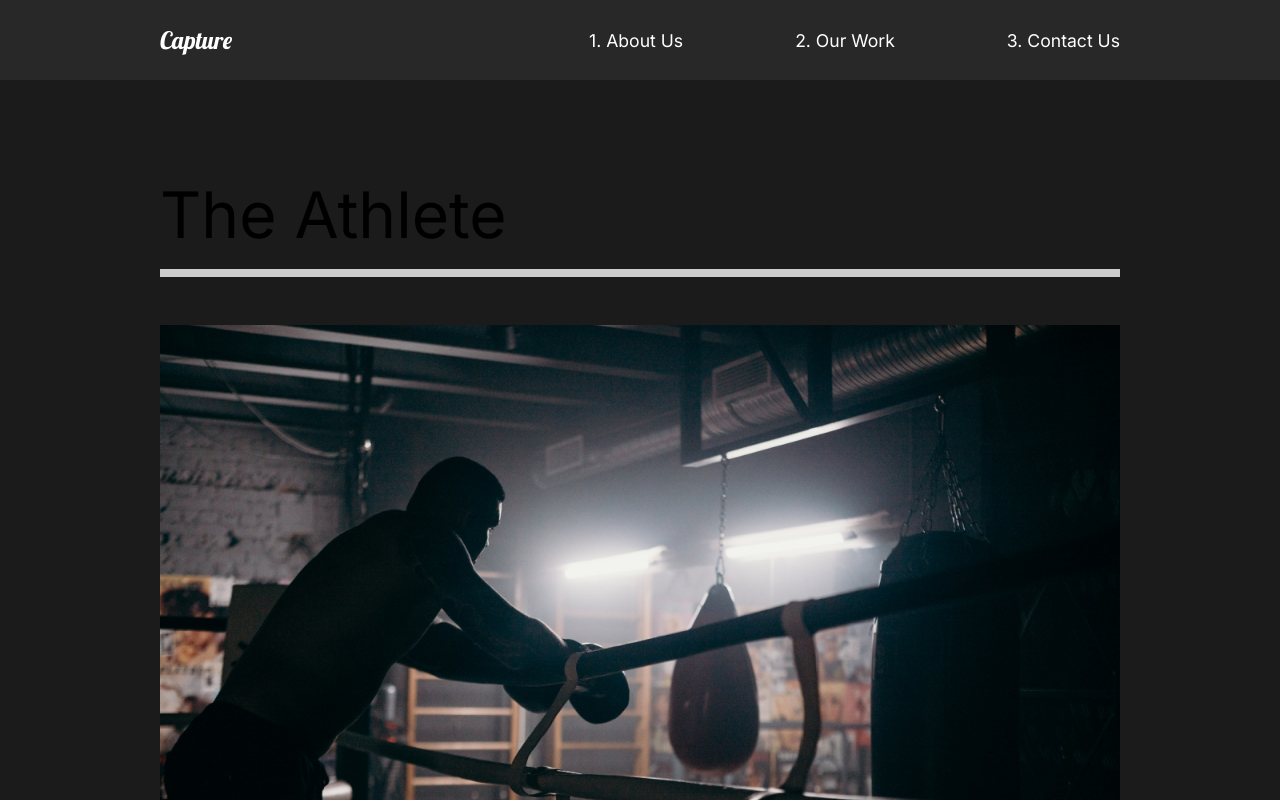
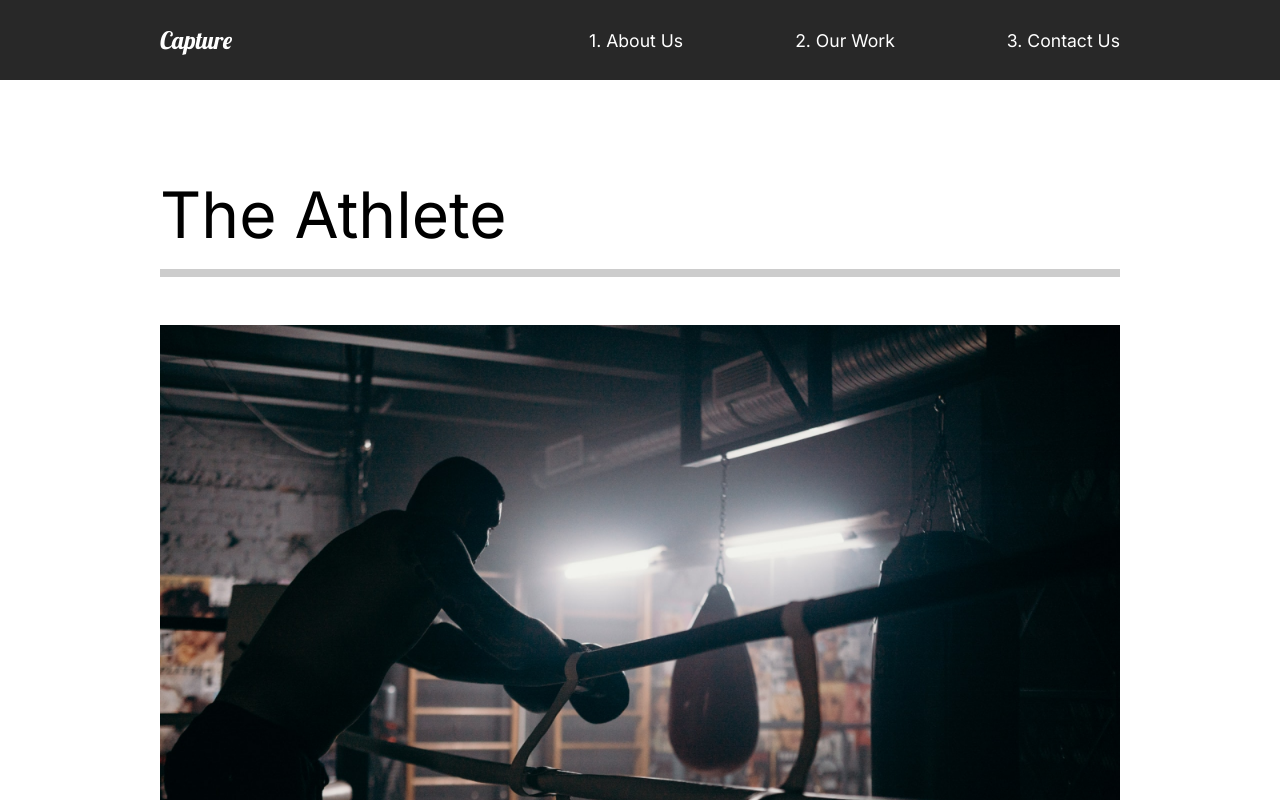
Before and after one commit to harshpandey002/react-demo-portfolio, a React (Create React App) app: page /work in a window 1280 px wide. Shown: the top 800 px of the page. Built offline with nearby package versions, Linux system fonts and the light colour scheme.

Commit message:
Page Transitions

```diff
--- a/src/App.js
+++ b/src/App.js
@@ -1,17 +1,23 @@
+import Nav from "./components/Nav";
 import AboutUs from "./pages/AboutUs";
+import OurWork from "./pages/OurWork";
+import ContactUs from "./pages/ContactUs";
+
 import GlobalStyle from "./components/GlobalStyle";
-import Nav from "./components/Nav";
-import ContactUs from "./pages/ContactUs";
-import OurWork from "./pages/OurWork";
-import { Switch, Route } from "react-router-dom";
+
+import { Switch, Route, useLocation } from "react-router-dom";
 import MovieDetail from "./pages/MovieDetail";
 
+import { AnimatePresence } from "framer-motion";
 function App() {
+  const location = useLocation();
+  console.log(location);
   return (
     <div className="App">
       <GlobalStyle />
       <Nav />
-      <Switch>
+      <AnimatePresence exitBeforeEnter>
+        <Switch location={location} key={location.pathname}>
           <Route path="/" exact>
             <AboutUs />
           </Route>
@@ -25,6 +31,7 @@ function App() {
             <ContactUs />
           </Route>
         </Switch>
+      </AnimatePresence>
     </div>
   );
 }
--- /dev/null
+++ b/src/animation.js
@@ -0,0 +1,20 @@
+export const pageAnimation = {
+  hidden: {
+    opacity: 0,
+    y: 300,
+  },
+  show: {
+    opacity: 1,
+    y: 0,
+    transition: {
+      duration: 1,
+    },
+  },
+  exit: {
+    opacity: 0,
+    y: 300,
+    transition: {
+      duration: 1,
+    },
+  },
+};
--- a/src/pages/AboutUs.js
+++ b/src/pages/AboutUs.js
@@ -2,13 +2,21 @@ import About from "../components/About";
 import Faq from "../components/Faq";
 import Service from "../components/Service";
 
+import { motion } from "framer-motion";
+import { pageAnimation } from "../animation";
+
 const AboutUs = () => {
   return (
-    <>
+    <motion.div
+      exit="exit"
+      variants={pageAnimation}
+      initial="hidden"
+      animate="show"
+    >
       <About />
       <Service />
       <Faq />
-    </>
+    </motion.div>
   );
 };
 
--- a/src/pages/ContactUs.js
+++ b/src/pages/ContactUs.js
@@ -1,8 +1,17 @@
+import { motion } from "framer-motion";
+import { pageAnimation } from "../animation";
+
 const ContactUs = () => {
   return (
-    <div>
+    <motion.div
+      exit="exit"
+      variants={pageAnimation}
+      initial="hidden"
+      animate="show"
+      style={{ background: "#fff" }}
+    >
       <h1>Contact Us</h1>
-    </div>
+    </motion.div>
   );
 };
 
--- a/src/pages/MovieDetail.js
+++ b/src/pages/MovieDetail.js
@@ -1,7 +1,11 @@
+import { useHistory } from "react-router-dom";
 import { useState, useEffect } from "react";
+import { MovieState } from "../movieState";
+
 import styled from "styled-components";
-import { useHistory } from "react-router-dom";
-import { MovieState } from "../movieState";
+
+import { motion } from "framer-motion";
+import { pageAnimation } from "../animation";
 
 const MovieDetail = () => {
   const history = useHistory();
@@ -17,7 +21,13 @@ const MovieDetail = () => {
   return (
     <>
       {movie && (
-        <Details>
+        <Details
+          as={motion.div}
+          exit="exit"
+          variants={pageAnimation}
+          initial="hidden"
+          animate="show"
+        >
           <HeadLine>
             <h2>{movie[0].title}</h2>
             <img src={movie[0].mainImg} alt="movie" />
--- a/src/pages/OurWork.js
+++ b/src/pages/OurWork.js
@@ -5,9 +5,18 @@ import goodtimes from "../img/goodtimes-small.png";
 import { Link } from "react-router-dom";
 import styled from "styled-components";
 
+import { motion } from "framer-motion";
+import { pageAnimation } from "../animation";
+
 const OurWork = () => {
   return (
-    <Work>
+    <Work
+      exit="exit"
+      variants={pageAnimation}
+      initial="hidden"
+      animate="show"
+      style={{ background: "#fff" }}
+    >
       <Movie>
         <h2>The Athlete</h2>
         <div className="line"></div>
@@ -32,7 +41,7 @@ const OurWork = () => {
     </Work>
   );
 };
-const Work = styled.div`
+const Work = styled(motion.div)`
   min-height: 100vh;
   overflow: hidden;
   padding: 5rem 10rem;
@@ -41,7 +50,7 @@ const Work = styled.div`
   }
 `;
 
-const Movie = styled.div`
+const Movie = styled(motion.div)`
   padding-bottom: 10rem;
   .line {
     height: 0.5rem;
--- a/src/style.js
+++ b/src/style.js
@@ -8,7 +8,6 @@ export const AboutSec = styled.div`
   padding: 5rem 10rem;
   color: white;
 `;
-
 export const Description = styled.div`
   flex: 1;
   padding-right: 5rem;
@@ -16,7 +15,6 @@ export const Description = styled.div`
     font-weight: lighter;
   }
 `;
-
 export const Image = styled.div`
   flex: 1;
   overflow: hidden;
```
Also changed, not shown: src/components/About.js (+13 -18 lines), 1 other file (tests, documents, lock files or other folders). Lines whose indentation alone changed are shown as unchanged.
